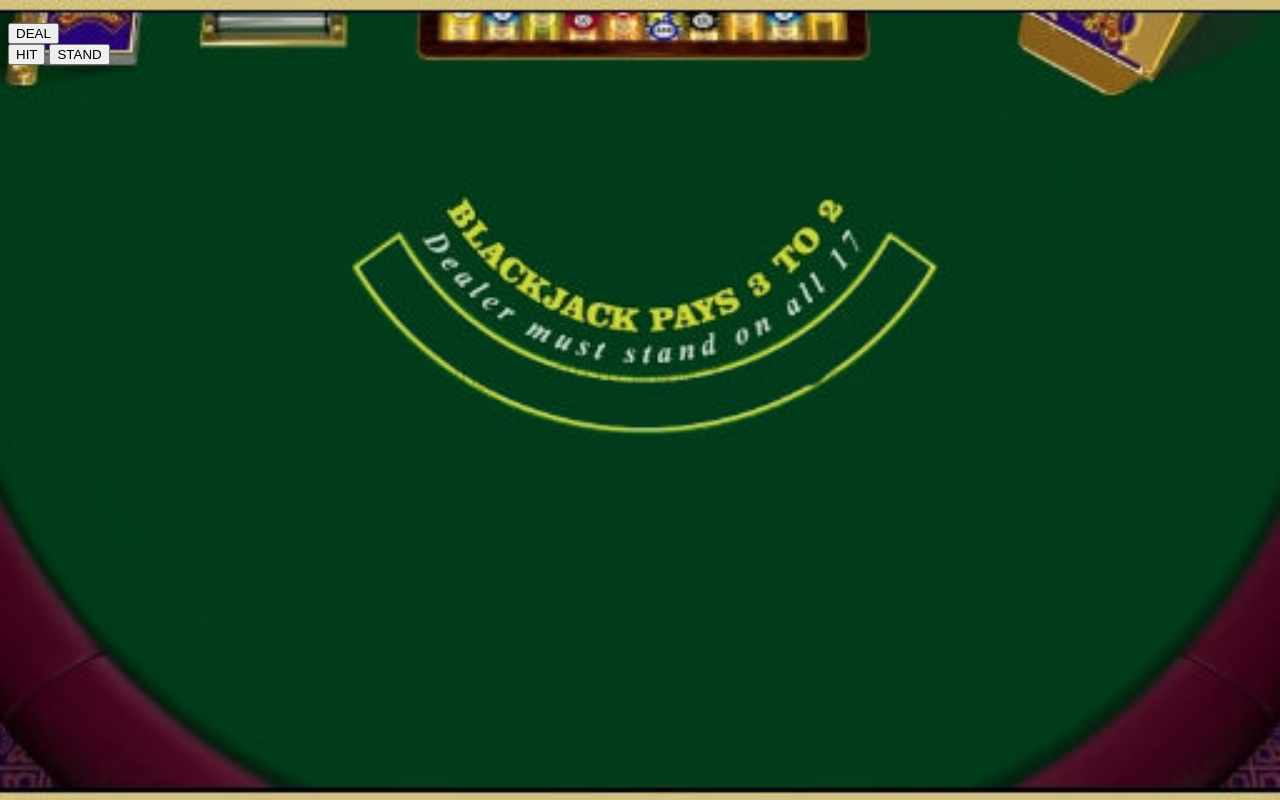
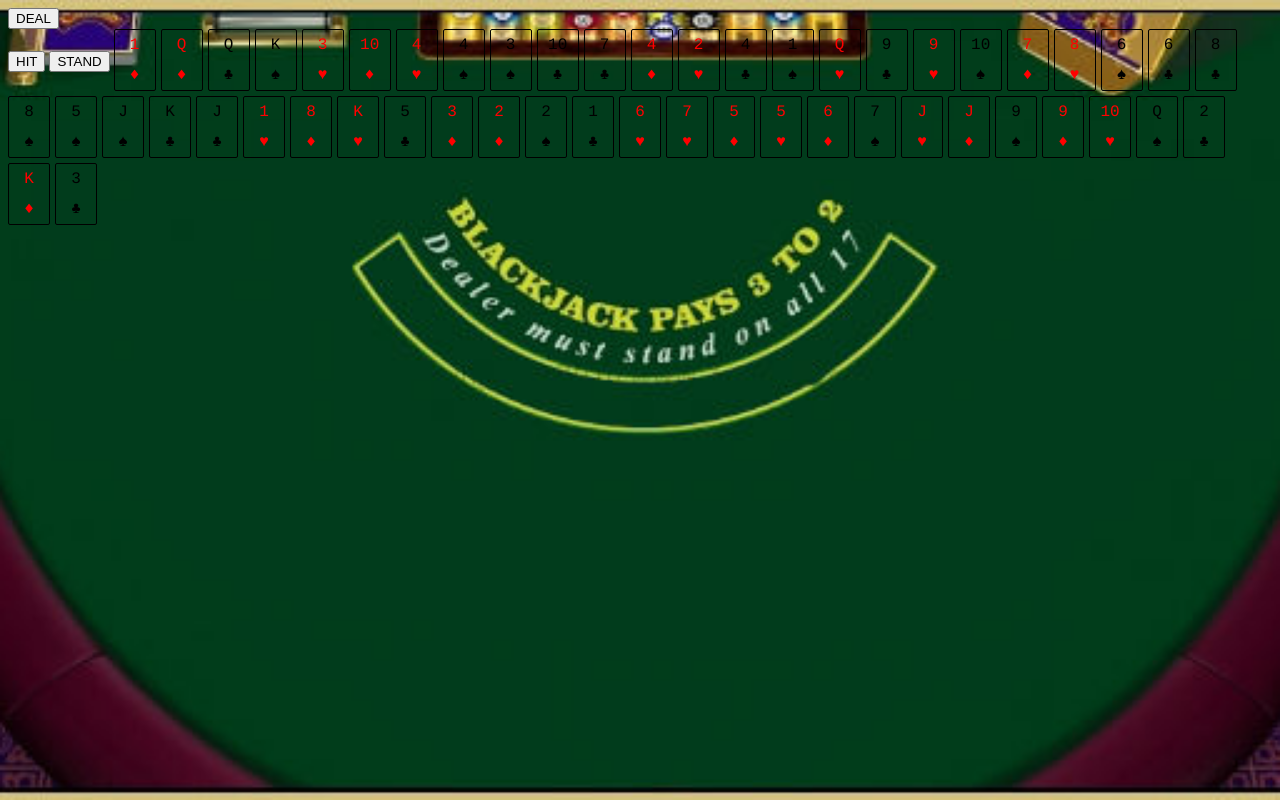
Before and after one commit to JessicaAlessandro/Project1-blackjack, a plain HTML site: page index.html in a window 1280 px wide. Drawn offline with nearby package versions, Linux system fonts and the light colour scheme.

Commit message:
created deck of cards and shuffle feature

```diff
--- a/index.html
+++ b/index.html
@@ -4,13 +4,14 @@
 	<title>Blackjack</title>
 </head>
 <body>
+	<div id= "container">
 		<div id = "dealer"> </div>
 		<button id = "deal"> DEAL </button>
 		<div id = "player"> </div>
 		<div id = "bankroll"> </div>
 		<button class = "button">HIT</button>
 		<button class = "button">STAND</button>
-
+	</div>
 
 
 
--- a/scripts.js
+++ b/scripts.js
@@ -1,7 +1,58 @@
 //create a card
-function card(value, name, suit){
+var card = function (value, name, suit){
 	this.value = value;
 	this.name = name;
 	this.suit = suit;
 }
-console.log(card);
+// console.log(card);
+
+// create a function that will return an array of all 52 cards
+var deck = function (){
+	this.names = ['1', '2', '3', '4', '5', '6', '7', '8', '9', '10', 'J', 'Q', 'K'];
+	this.suits = ['Hearts','Diamonds','Spades','Clubs'];
+	var cards = [];
+
+    for( s = 0; s < this.suits.length; s++ ) {
+        for( n = 0; n < this.names.length; n++ ) {
+            cards.push( new card( n+1, this.names[n], this.suits[s] ) );
+        }
+    }
+
+    return cards;
+}
+
+var newDeck = new deck();
+
+// console.log(newDeck);
+
+
+window.onload= function (e){
+	//loop through each card
+	for(var i=0; i < newDeck.length; i++){
+		//create div for cards
+		var $div = $('<div></div>')
+		$div.addClass('card');
+			// console.log($div)
+
+		//set the suit to it's unicode character equivialant, and add css element to add color red to hearts and diamonds
+		if(newDeck[i].suit == 'Hearts'){
+			$div.css('color', 'red')
+			var character = "\u2665";
+		} else if (newDeck[i].suit == 'Diamonds'){
+			$div.css('color', 'red')
+			var character = "\u2666";
+		}else if (newDeck[i].suit == 'Spades'){
+			var character = "\u2660";
+		} else{
+			var character = "\u2663"
+		}
+
+		//add text to new div that will have the name and the suit on unicode
+		$div.html('' + newDeck[i].name + '<br>' + character + '');
+		$('#container').append($div)
+	}
+}
+
+// RANDOMize the order of the cards usinf sort and math random
+
+newDeck.sort(function() { return 0.5 - Math.random() });
--- a/styles.css
+++ b/styles.css
@@ -1,5 +1,26 @@
 html{
 	background: url(images/backgroundImage.jpg) no-repeat center fixed;
 	background-size: cover;
-	padding-top: 15px;
 }
+
+.card{
+    width: 40px;
+    height: 60px;
+    border: 1px solid black;
+    text-align: center;
+    margin-right: 5px;
+    margin-bottom: 5px;
+    border-radius: 2px;
+    font-family: courier;
+    cursor: pointer;
+    display: inline-block;
+    line-height: 30px;
+    vertical-align: middle
+}
+
+span.number, span.suit{
+    width: 100%;
+    display: inline-block;
+    text-align: center;
+
+}
```
Lines whose indentation alone changed are shown as unchanged.
